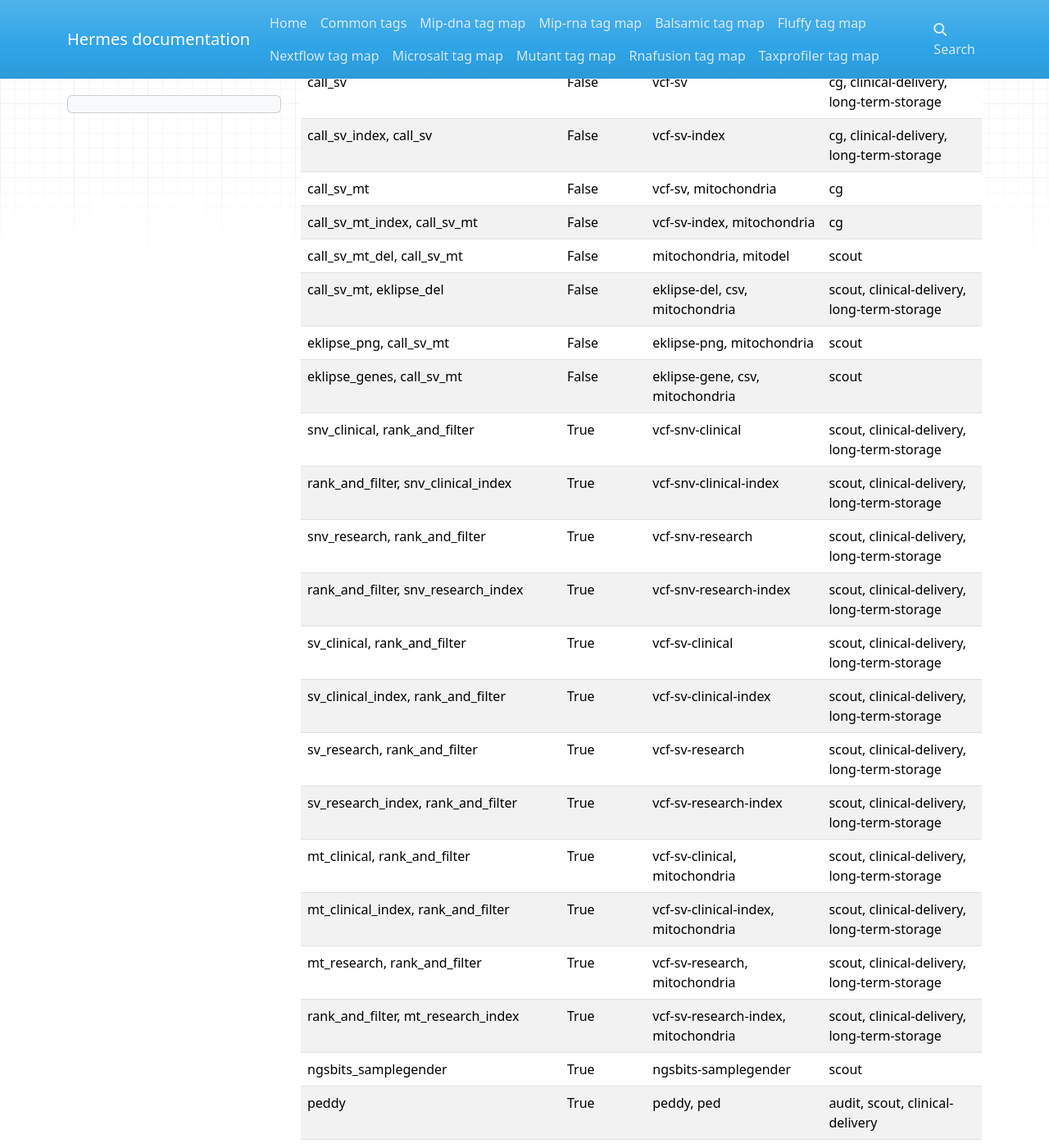
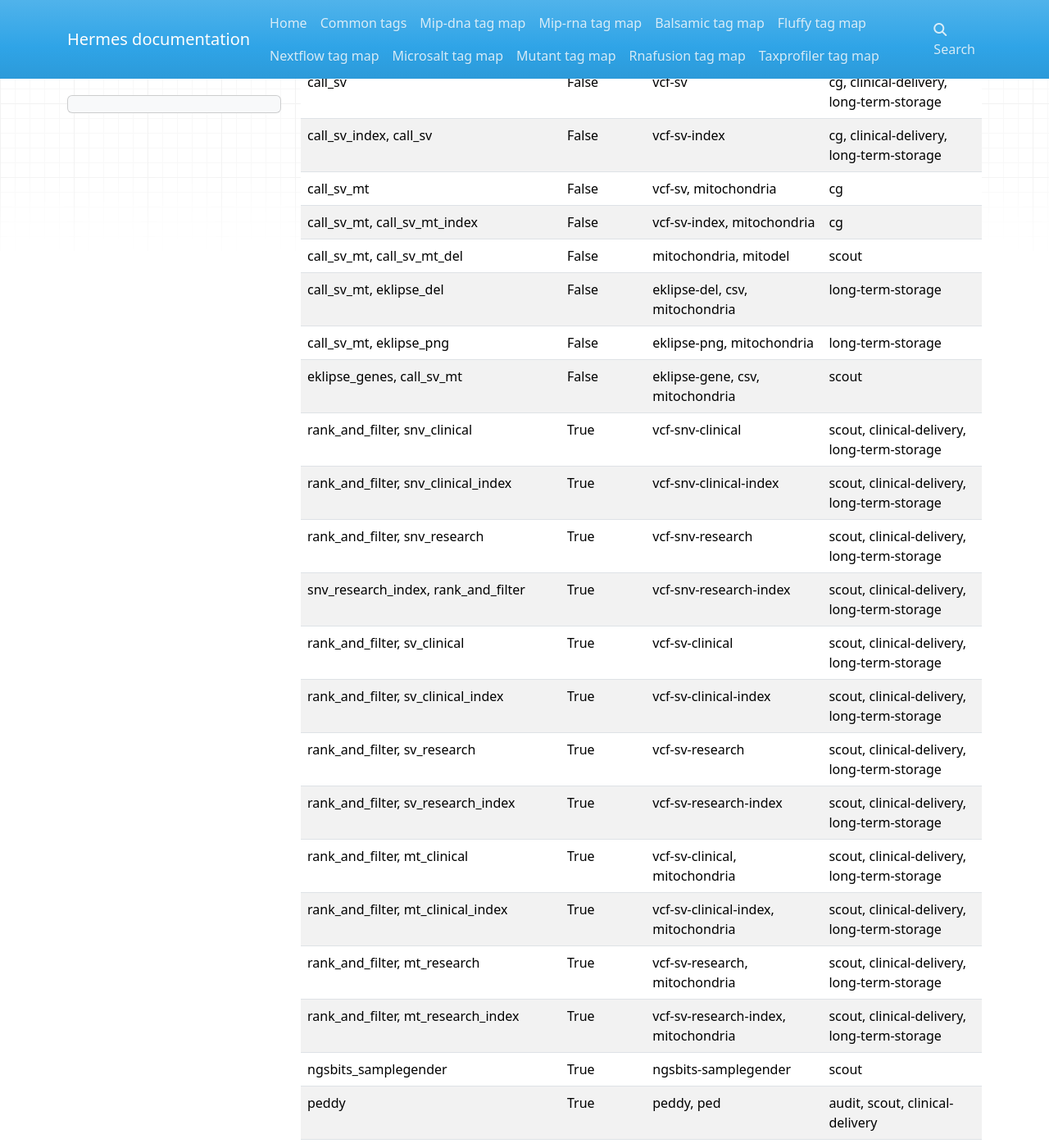
Before and after one commit to Clinical-Genomics/hermes, an MkDocs documentation site: the page built from docs/raredisease_map.md, in a window 1280 px wide and 1400 px high, scrolled down 1722 px. Shown: the whole window at 82% size. Built offline with MkDocs 1.6.1, drawn with Linux system fonts in a browser that asks for light colours; nearby versions of some CDN libraries; some of the changed text lies outside the part shown.

Commit message:
update doc tags

```diff
--- a/docs/raredisease_map.md
+++ b/docs/raredisease_map.md
@@ -1,28 +1,28 @@
 | Raredisease tags                                 | Mandatory   | HK tags                                  | Used by                                        |
 |--------------------------------------------------|-------------|------------------------------------------|------------------------------------------------|
-| alignment_markduplicates, alignment              | False       | cram, picard-duplicates                  | scout, clinical-delivery                       |
+| alignment, alignment_markduplicates              | False       | cram, picard-duplicates                  | scout, clinical-delivery                       |
 | alignment_markduplicates_index, alignment        | False       | cram-index, picard-duplicates            | scout, clinical-delivery                       |
-| alignment_mt, alignment                          | False       | bam-mt                                   | scout                                          |
-| alignment_mt_index, alignment                    | False       | bam-mt-index                             | scout                                          |
+| alignment, alignment_mt                          | False       | bam-mt                                   | scout                                          |
+| alignment, alignment_mt_index                    | False       | bam-mt-index                             | scout                                          |
 | tiddit_coverage                                  | False       | tiddit-coverage, bigwig                  | scout                                          |
-| mosdepth_d4, qc_bam                              | False       | coverage, d4                             | scout                                          |
-| chromograph_cov, tcov                            | False       | chromograph, tcov                        | scout                                          |
+| qc_bam, mosdepth_d4                              | False       | coverage, d4                             | scout                                          |
+| tcov, chromograph_cov                            | False       | chromograph, tcov                        | scout                                          |
 | tsv, smncopynumbercaller                         | False       | smn-calling                              | scout, clinical-delivery, long-term-storage    |
-| expansionhunter, variant_catalog                 | False       | expansionhunter, variant-catalog         | scout, long-term-storage                       |
+| variant_catalog, expansionhunter                 | False       | expansionhunter, variant-catalog         | scout, long-term-storage                       |
 | case_sv_str, expansionhunter_stranger            | False       | vcf-str                                  | scout, long-term-storage, clinical-delivery    |
 | case_sv_str_index, expansionhunter_stranger      | False       | vcf-str-index                            | scout, long-term-storage, clinical-delivery    |
 | str_variants, expansionhunter                    | False       | expansionhunter, vcf-str                 | scout                                          |
 | str_alignment, expansionhunter                   | False       | expansionhunter, bam                     | scout                                          |
-| expansionhunter, str_alignment_index             | False       | expansionhunter, bam-index               | scout                                          |
+| str_alignment_index, expansionhunter             | False       | expansionhunter, bam-index               | scout                                          |
 | vcf2cytosure                                     | False       | vcf2cytosure                             | scout, long-term-storage                       |
 | baf, gens_generatedata                           | False       | gens, fracsnp, bed                       | scout                                          |
-| baf_index, gens_generatedata                     | False       | gens, fracsnp, bed-index                 | scout                                          |
+| gens_generatedata, baf_index                     | False       | gens, fracsnp, bed-index                 | scout                                          |
 | cov, gens_generatedata                           | False       | gens, coverage, bed                      | scout                                          |
-| cov_index, gens_generatedata                     | False       | gens, coverage, bed-index                | scout                                          |
+| gens_generatedata, cov_index                     | False       | gens, coverage, bed-index                | scout                                          |
 | call_mobile_elements                             | False       | mobile-elements, vcf                     | scout, long-term-storage                       |
-| call_mobile_elements, call_mobile_elements_index | False       | mobile-elements, vcf-index               | scout, long-term-storage                       |
-| annotate_mobile_elements, clinical               | False       | mobile-elements, clinical, vcf           | scout, clinical-delivery, long-term-storage    |
-| annotate_mobile_elements, clinical_index         | False       | mobile-elements, clinical, vcf-index     | scout, clinical-delivery, long-term-storage    |
+| call_mobile_elements_index, call_mobile_elements | False       | mobile-elements, vcf-index               | scout, long-term-storage                       |
+| clinical, annotate_mobile_elements               | False       | mobile-elements, clinical, vcf           | scout, clinical-delivery, long-term-storage    |
+| clinical_index, annotate_mobile_elements         | False       | mobile-elements, clinical, vcf-index     | scout, clinical-delivery, long-term-storage    |
 | annotate_mobile_elements, research               | False       | mobile-elements, research, vcf           | scout, clinical-delivery, long-term-storage    |
 | annotate_mobile_elements, research_index         | False       | mobile-elements, research, vcf-index     | scout, clinical-delivery, long-term-storage    |
 | call_snv                                         | True        | vcf-snv                                  | genotype, clinical-delivery, long-term-storage |
@@ -32,50 +32,50 @@
 | call_sv                                          | False       | vcf-sv                                   | cg, clinical-delivery, long-term-storage       |
 | call_sv_index, call_sv                           | False       | vcf-sv-index                             | cg, clinical-delivery, long-term-storage       |
 | call_sv_mt                                       | False       | vcf-sv, mitochondria                     | cg                                             |
-| call_sv_mt_index, call_sv_mt                     | False       | vcf-sv-index, mitochondria               | cg                                             |
-| call_sv_mt_del, call_sv_mt                       | False       | mitochondria, mitodel                    | scout                                          |
-| call_sv_mt, eklipse_del                          | False       | eklipse-del, csv, mitochondria           | scout, clinical-delivery, long-term-storage    |
-| eklipse_png, call_sv_mt                          | False       | eklipse-png, mitochondria                | scout                                          |
+| call_sv_mt, call_sv_mt_index                     | False       | vcf-sv-index, mitochondria               | cg                                             |
+| call_sv_mt, call_sv_mt_del                       | False       | mitochondria, mitodel                    | scout                                          |
+| call_sv_mt, eklipse_del                          | False       | eklipse-del, csv, mitochondria           | long-term-storage                              |
+| call_sv_mt, eklipse_png                          | False       | eklipse-png, mitochondria                | long-term-storage                              |
 | eklipse_genes, call_sv_mt                        | False       | eklipse-gene, csv, mitochondria          | scout                                          |
-| snv_clinical, rank_and_filter                    | True        | vcf-snv-clinical                         | scout, clinical-delivery, long-term-storage    |
+| rank_and_filter, snv_clinical                    | True        | vcf-snv-clinical                         | scout, clinical-delivery, long-term-storage    |
 | rank_and_filter, snv_clinical_index              | True        | vcf-snv-clinical-index                   | scout, clinical-delivery, long-term-storage    |
-| snv_research, rank_and_filter                    | True        | vcf-snv-research                         | scout, clinical-delivery, long-term-storage    |
-| rank_and_filter, snv_research_index              | True        | vcf-snv-research-index                   | scout, clinical-delivery, long-term-storage    |
-| sv_clinical, rank_and_filter                     | True        | vcf-sv-clinical                          | scout, clinical-delivery, long-term-storage    |
-| sv_clinical_index, rank_and_filter               | True        | vcf-sv-clinical-index                    | scout, clinical-delivery, long-term-storage    |
-| sv_research, rank_and_filter                     | True        | vcf-sv-research                          | scout, clinical-delivery, long-term-storage    |
-| sv_research_index, rank_and_filter               | True        | vcf-sv-research-index                    | scout, clinical-delivery, long-term-storage    |
-| mt_clinical, rank_and_filter                     | True        | vcf-sv-clinical, mitochondria            | scout, clinical-delivery, long-term-storage    |
-| mt_clinical_index, rank_and_filter               | True        | vcf-sv-clinical-index, mitochondria      | scout, clinical-delivery, long-term-storage    |
-| mt_research, rank_and_filter                     | True        | vcf-sv-research, mitochondria            | scout, clinical-delivery, long-term-storage    |
+| rank_and_filter, snv_research                    | True        | vcf-snv-research                         | scout, clinical-delivery, long-term-storage    |
+| snv_research_index, rank_and_filter              | True        | vcf-snv-research-index                   | scout, clinical-delivery, long-term-storage    |
+| rank_and_filter, sv_clinical                     | True        | vcf-sv-clinical                          | scout, clinical-delivery, long-term-storage    |
+| rank_and_filter, sv_clinical_index               | True        | vcf-sv-clinical-index                    | scout, clinical-delivery, long-term-storage    |
+| rank_and_filter, sv_research                     | True        | vcf-sv-research                          | scout, clinical-delivery, long-term-storage    |
+| rank_and_filter, sv_research_index               | True        | vcf-sv-research-index                    | scout, clinical-delivery, long-term-storage    |
+| rank_and_filter, mt_clinical                     | True        | vcf-sv-clinical, mitochondria            | scout, clinical-delivery, long-term-storage    |
+| rank_and_filter, mt_clinical_index               | True        | vcf-sv-clinical-index, mitochondria      | scout, clinical-delivery, long-term-storage    |
+| rank_and_filter, mt_research                     | True        | vcf-sv-research, mitochondria            | scout, clinical-delivery, long-term-storage    |
 | rank_and_filter, mt_research_index               | True        | vcf-sv-research-index, mitochondria      | scout, clinical-delivery, long-term-storage    |
 | ngsbits_samplegender                             | True        | ngsbits-samplegender                     | scout                                          |
 | peddy                                            | True        | peddy, ped                               | audit, scout, clinical-delivery                |
-| peddy, ped_check                                 | True        | peddy, ped-check                         | audit, scout, clinical-delivery                |
-| peddy, sex_check                                 | True        | peddy, sex-check                         | audit, scout, clinical-delivery                |
+| ped_check, peddy                                 | True        | peddy, ped-check                         | audit, scout, clinical-delivery                |
+| sex_check, peddy                                 | True        | peddy, sex-check                         | audit, scout, clinical-delivery                |
 | pedigree_fam, pedigree                           | True        | pedigree                                 | scout                                          |
 | rhocallviz, annotate_snv                         | False       | rhocall-viz                              | scout                                          |
-| annotate_snv_mt, haplogrep                       | False       | haplogrep                                | scout, clinical-delivery                       |
-| chromograph_rhoviz, autozyg                      | False       | chromograph, autozyg                     | scout                                          |
-| chromograph_upd, regions                         | False       | chromograph, upd, regions                | scout                                          |
-| chromograph_upd, sites                           | False       | chromograph, upd, sites                  | scout                                          |
-| multiqc, multiqc-html                            | True        | multiqc-html                             | scout, clinical-delivery, long-term-storage    |
-| multiqc, multiqc-json                            | True        | multiqc-json                             | long-term-storage                              |
-| multiqc, multiqc-general-stats                   | True        | qc-metrics, multiqc, general-stats       | janus                                          |
-| multiqc, multiqc-picard-alignment                | True        | qc-metrics, multiqc, picard-alignment    | janus                                          |
-| multiqc, multiqc-picard-bamqc                    | True        | qc-metrics, multiqc, picard-bamqc        | janus                                          |
-| multiqc, multiqc-picard-insertsize               | True        | qc-metrics, multiqc, picard-insert-size  | janus                                          |
-| multiqc, multiqc-mosdepth-covdist                | True        | qc-metrics, multiqc, mosdepth-covdist    | janus                                          |
-| multiqc, multiqc-mosdepth-cumcov                 | True        | qc-metrics, multiqc, mosdepth-cumcov     | janus                                          |
+| haplogrep, annotate_snv_mt                       | False       | haplogrep                                | scout, clinical-delivery                       |
+| autozyg, chromograph_rhoviz                      | False       | chromograph, autozyg                     | scout                                          |
+| regions, chromograph_upd                         | False       | chromograph, upd, regions                | scout                                          |
+| sites, chromograph_upd                           | False       | chromograph, upd, sites                  | scout                                          |
+| multiqc-html, multiqc                            | True        | multiqc-html                             | scout, clinical-delivery, long-term-storage    |
+| multiqc-json, multiqc                            | True        | multiqc-json                             | long-term-storage                              |
+| multiqc-general-stats, multiqc                   | True        | qc-metrics, multiqc, general-stats       | janus                                          |
+| multiqc-picard-alignment, multiqc                | True        | qc-metrics, multiqc, picard-alignment    | janus                                          |
+| multiqc-picard-bamqc, multiqc                    | True        | qc-metrics, multiqc, picard-bamqc        | janus                                          |
+| multiqc-picard-insertsize, multiqc               | True        | qc-metrics, multiqc, picard-insert-size  | janus                                          |
+| multiqc-mosdepth-covdist, multiqc                | True        | qc-metrics, multiqc, mosdepth-covdist    | janus                                          |
+| multiqc-mosdepth-cumcov, multiqc                 | True        | qc-metrics, multiqc, mosdepth-cumcov     | janus                                          |
 | multiqc-mosdepth-perchrom, multiqc               | True        | qc-metrics, multiqc, mosdepth-perchrom   | janus                                          |
-| multiqc, multiqc-picard-qualitycycle             | True        | qc-metrics, multiqc, picard-qualitycycle | janus                                          |
+| multiqc-picard-qualitycycle, multiqc             | True        | qc-metrics, multiqc, picard-qualitycycle | janus                                          |
 | multiqc-picard-qualitydistr, multiqc             | True        | qc-metrics, multiqc, picard-qualitydistr | janus                                          |
 | multiqc-peddy, multiqc                           | True        | qc-metrics, multiqc, peddy               | janus                                          |
 | multiqc, multiqc-picard-hs                       | True        | qc-metrics, multiqc, picard-hs           | janus                                          |
 | multiqc-picard-histogram1, multiqc               | False       | qc-metrics, multiqc, picard-histogram    | janus                                          |
 | multiqc-picard-histogram2, multiqc               | False       | qc-metrics, multiqc, picard-histogram    | janus                                          |
 | multiqc-picard-histogram3, multiqc               | False       | qc-metrics, multiqc, picard-histogram    | janus                                          |
-| multiqc, multiqc-picard-wgs                      | True        | qc-metrics, multiqc, picard-wgs          | janus                                          |
+| multiqc-picard-wgs, multiqc                      | True        | qc-metrics, multiqc, picard-wgs          | janus                                          |
 | nextflow-params                                  | True        | nextflow-params                          | cg, long-term-storage                          |
 | nextflow-config                                  | True        | nextflow-config                          | cg, long-term-storage                          |
 | samplesheet                                      | True        | nextflow-samplesheet                     | cg, long-term-storage                          |
```
